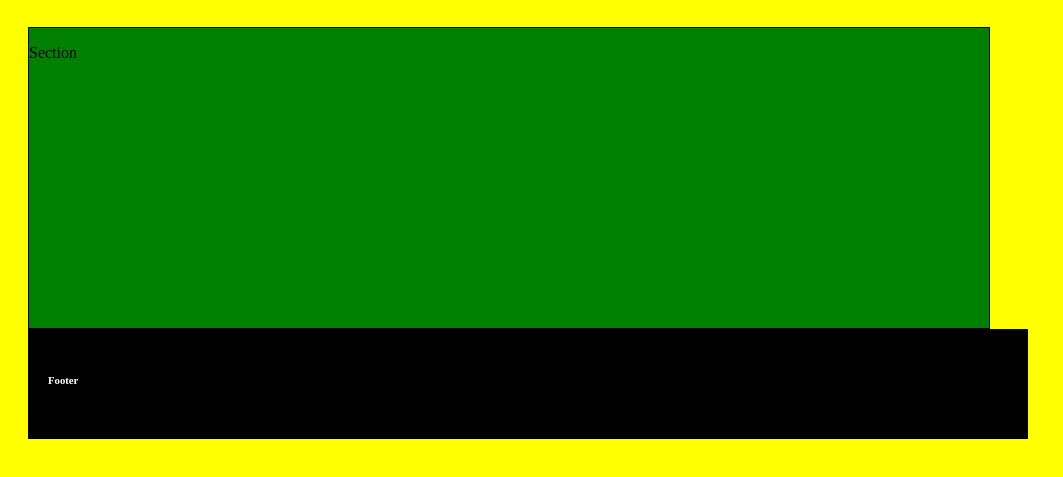
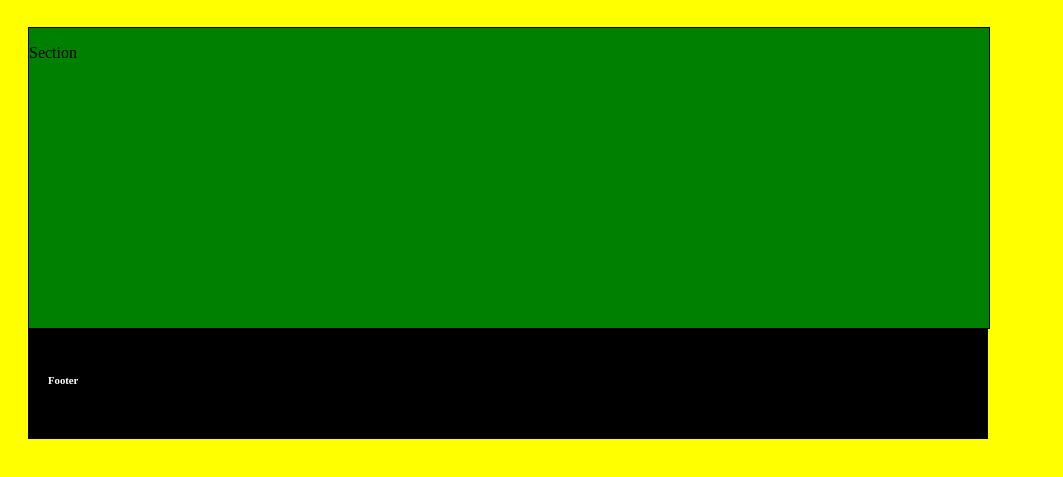
Before and after one commit to TStilting/HTMLCSS, a plain HTML site: page H4/Pagina H4.html in a window 1280 px wide. Shown: the part 125-602 px from the top of the page, without its empty margins (0-1063 px from the left). Drawn offline with Linux system fonts and the light colour scheme.

Commit message:
H4 bijgewerkt

```diff
--- a/H4/CSS H4.css
+++ b/H4/CSS H4.css
@@ -19,7 +19,7 @@ main{
 footer{
     background-color: black;
     color: white;
-    width: 960px;
+    width: 920px;
     height: 70px;
     padding: 20px;
 }
```
